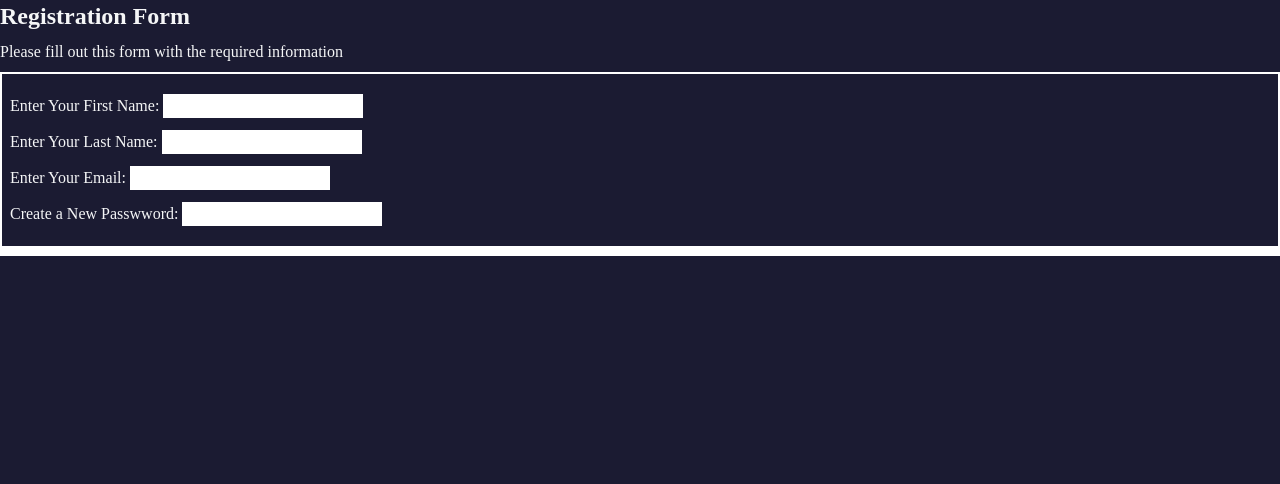
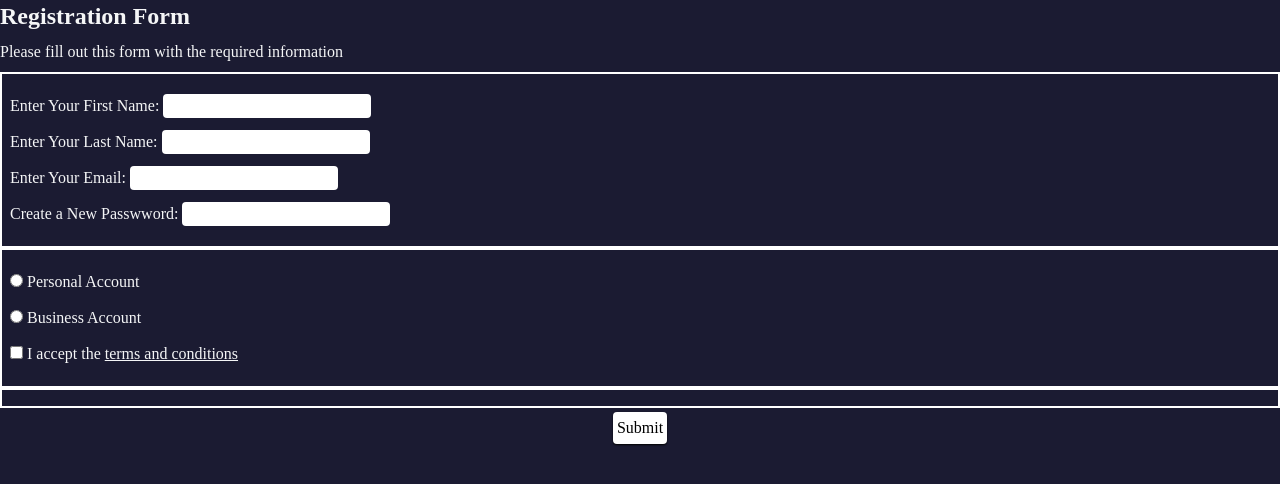
Before and after one commit to obedNuertey1/tailwindcss-registration-form, a React (Vite) app: page / in a window 1280 px wide. Shown: the top 484 px of the page. Built offline with nearby package versions, Linux system fonts and the light colour scheme.

Commit message:
update: updated App.tsx file

```diff
--- a/src/App.tsx
+++ b/src/App.tsx
@@ -1,11 +1,8 @@
 import './App.css';
-import Credential from './components/namespaces/Credentials';
+import AccountTermsComponent from './components/AccountTermsComponent';
+import CredentialsComponent from './components/CredentialsComponent';
 
-const labelText:Credential.Icredential<string>[] = [{labelText: "Enter Your First Name:", id: "first-name", type: "text"}, {labelText: "Enter Your Last Name:", id: "last-name", type: "text"}, {labelText: "Enter Your Email:", id:"email", type: "email"}, {labelText: "Create a New Passwword:", id:"new-password", type:"password"}];
-
-const credentialObject = new Credential.CredentialClass<Credential.Icredential<string>>(labelText);
-const labelJSX = credentialObject.getAllCredentials();
-
+// Main Form
 const App = ():JSX.Element => {
   return (
     <>
@@ -13,10 +10,15 @@ const App = ():JSX.Element => {
       <p className="mb-2">Please fill out this form with the required information</p>
       <form action="#" method="post">
         <fieldset className="border-white border-2 p-2">
-          {labelJSX}
+          <CredentialsComponent />
         </fieldset>
-        <fieldset className="border-white border-2"></fieldset>
-        <fieldset className="border-white border-2"></fieldset>
+        <fieldset className="border-white border-2 p-2">
+          <AccountTermsComponent />
+        </fieldset>
+        <fieldset className="border-white border-2 p-2"></fieldset>
+        <div className="flex justify-center items-center mt-1">
+          <input className="bg-white text-black p-1 text-center w-max rounded hover:cursor-pointer flex justify-center shadow-black shadow-sm hover:shadow-none hover:border-solid hover:border-2 hover:border-white hover:bg-custom-bg hover:text-white" type="submit" value="Submit" />
+        </div>
       </form>
     </>
   );
--- /dev/null
+++ b/src/components/AccountTermsComponent.tsx
@@ -0,0 +1,22 @@
+import AccountTerms from "./namespaces/AccountTerms";
+
+export default ():JSX.Element => {
+    const accountArray:AccountTerms.IaccountField<JSX.Element>[] = [
+        {labelText: "Personal Account", type: "radio", name: "account-type", id:"personal-account"},
+        {labelText: "Business Account", type:"radio", name: "account-type", id:"business-account"},
+        {
+            type: "checkbox",
+            id: "terms-and-conditions",
+            innerJSX: <>I accept the <a className="underline hover:text-blue-950" href="https://www.freecodecamp.org/news/terms-of-service/">terms and conditions</a></>
+        }
+    ];
+
+    const accountTermsObject = new AccountTerms.AccountField<AccountTerms.IaccountField<JSX.Element>>(accountArray);
+    const accountJSX = accountTermsObject.getAllAccountFields();
+
+    return (
+        <>
+            {accountJSX}
+        </>
+    );
+};
--- /dev/null
+++ b/src/components/CredentialsComponent.tsx
@@ -0,0 +1,20 @@
+import Credential from "./namespaces/Credentials";
+
+
+export default ():JSX.Element => {
+    const credentialArray:Credential.Icredential<string>[] = [
+        {labelText: "Enter Your First Name:", id: "first-name", type: "text"},
+        {labelText: "Enter Your Last Name:", id: "last-name", type: "text"},
+        {labelText: "Enter Your Email:", id:"email", type: "email"},
+        {labelText: "Create a New Passwword:", id:"new-password", type:"password", pattern: "[a-z0-5]{8,}"}
+    ];
+
+    const credentialObject = new Credential.CredentialClass<Credential.Icredential<string>>(credentialArray);
+    const credentialJSX = credentialObject.getAllCredentialFields();
+
+    return(
+        <>
+            {credentialJSX}
+        </>
+    );
+};
--- /dev/null
+++ b/src/components/namespaces/AccountTerms.tsx
@@ -0,0 +1,31 @@
+namespace AccountTerms{
+    export interface IaccountField<T>{
+        id: string;
+        type: string;
+        name ?: string;
+        labelText ?: string;
+        innerJSX ?: T;
+    };
+
+    type fieldJSX = JSX.Element[];
+
+    export class AccountField<U extends IaccountField<JSX.Element>>{
+
+        private accountTermsArray: U[];
+
+        constructor(accountTermsArray:U[]){
+            this.accountTermsArray = accountTermsArray;
+        }
+
+        public getAllAccountFields():fieldJSX{
+            return this.accountTermsArray.map((elem:U):JSX.Element=>{
+                return (
+                    <label className="block mt-3 mb-3" htmlFor={elem.id}><input className="text-black outline-blue-950 pl-1 pr-1 rounded" id={elem.id} type={elem.type} name={elem.name} /> {(Boolean(elem.labelText))?elem.labelText:<>{elem.innerJSX}</>}</label>
+                );
+            });
+        }
+
+    };
+
+};
+export default AccountTerms;
--- a/src/components/namespaces/Credentials.tsx
+++ b/src/components/namespaces/Credentials.tsx
@@ -3,7 +3,9 @@ namespace Credential{
         labelText: string;
         id: T;
         type: string;
-      };
+        pattern ?: string;
+        text ?: string;
+    };
 
 
     type credentialJSX = JSX.Element[];
@@ -15,10 +17,10 @@ namespace Credential{
             this.labelText = labelText;
         };
 
-        public getAllCredentials():credentialJSX{
+        public getAllCredentialFields():credentialJSX{
             return this.labelText.map((elem:U):JSX.Element=>{
                 return (
-                  <label className="block mt-3 mb-3" htmlFor={elem.id}>{elem.labelText} <input className="text-black" id={elem.id} type={elem.type} /></label>
+                    <label className="block mt-3 mb-3" htmlFor={elem.id}>{elem.labelText} <input required pattern={elem.pattern} className="text-black outline-blue-950 pl-1 pr-1 rounded" id={elem.id} type={elem.type} /></label>
                 );
             })
         }
--- a/tailwind.config.js
+++ b/tailwind.config.js
@@ -5,6 +5,7 @@ export default {
     extend: {
       colors:{
         "twitter-blue": "#1DA1F2",
+        "custom-bg": "#1b1b32"
       },
     },
   },
```
